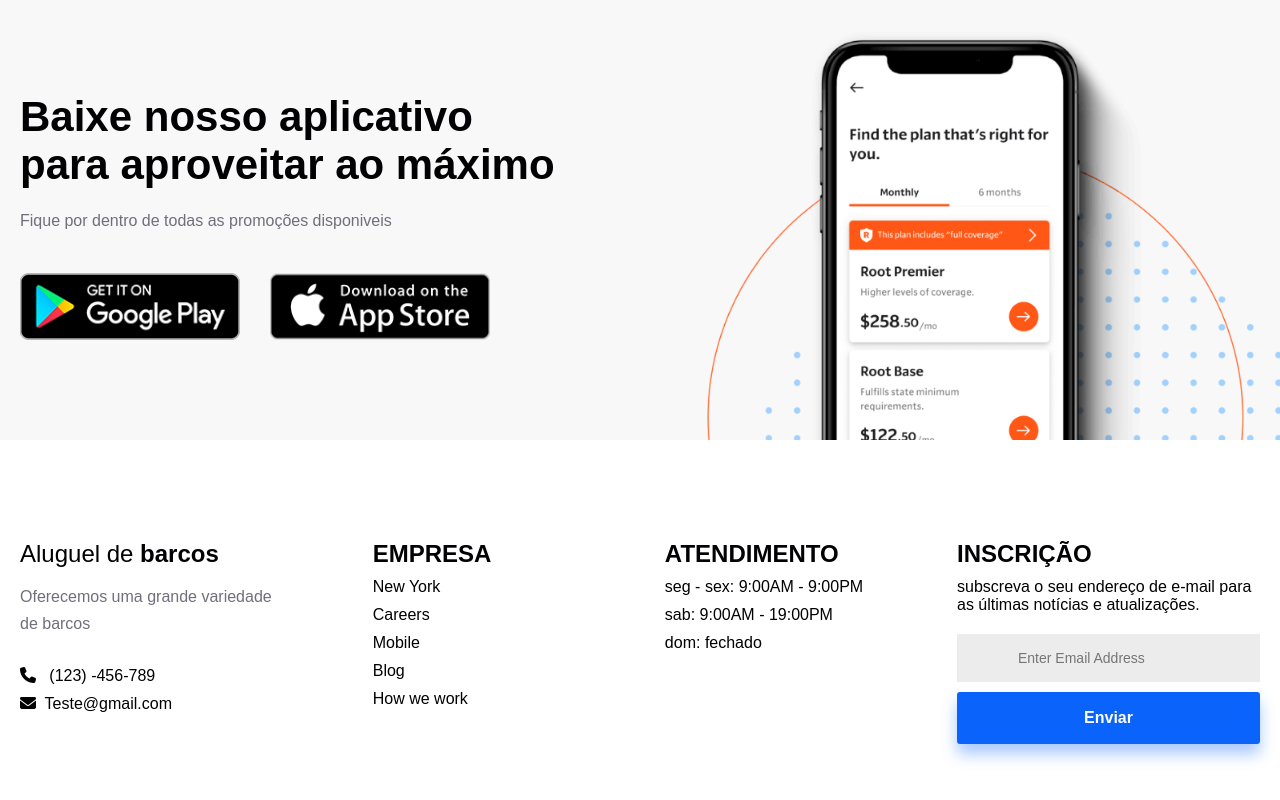
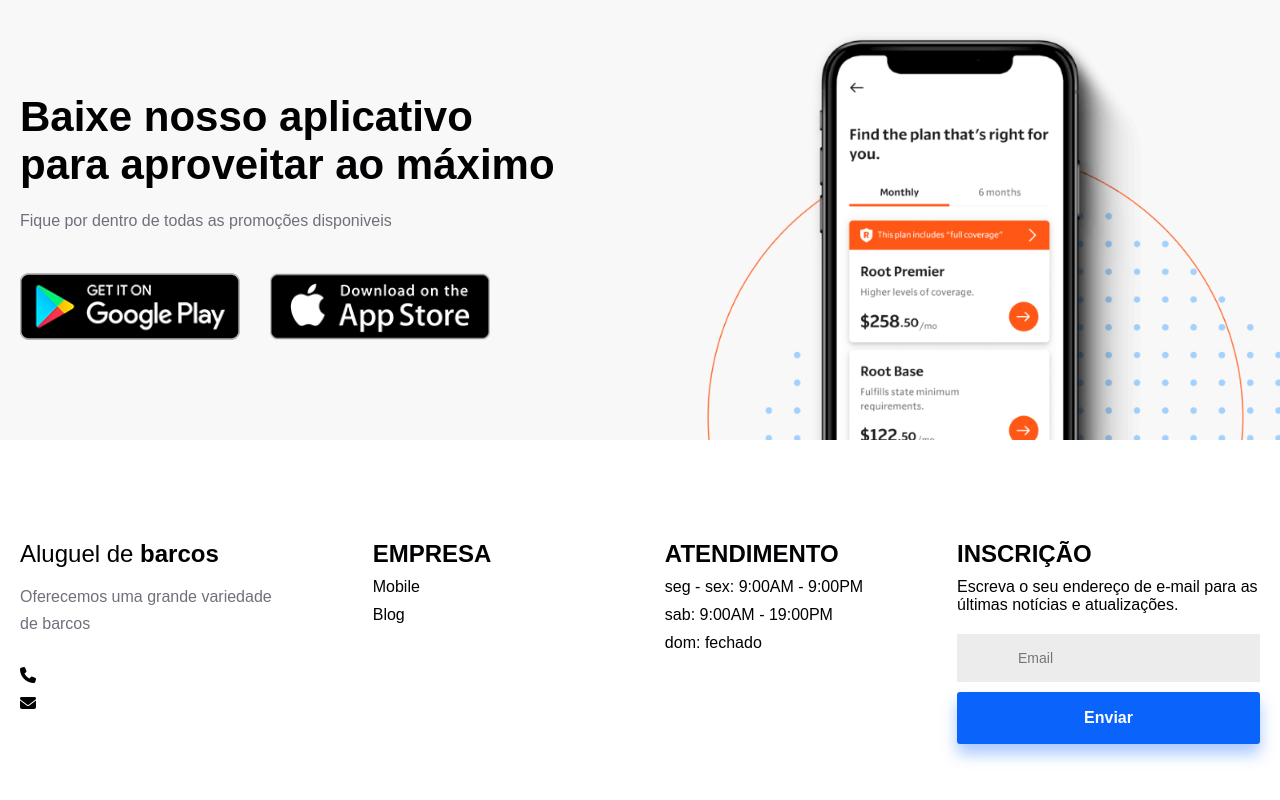
Before and after one commit to jonathanhnr/Rental-boat, a Next.js app: page / in a window 1280 px wide. Shown: the part 4869-5669 px from the top of the page. Built offline with nearby package versions, Linux system fonts and the light colour scheme.

Commit message:
update footer

```diff
--- a/components/Footer/Footer.jsx
+++ b/components/Footer/Footer.jsx
@@ -14,39 +14,27 @@ function Footer() {
                         </li>
                         <li>
                             <a href="tel:123456789">
-                                <i className="fa-solid fa-phone"></i> &nbsp; (123) -456-789
+                                <i className="fa-solid fa-phone"></i> &nbsp;
                             </a>
                         </li>
 
                         <li>
-                            <a
-                                href="mailto:
-                carrental@gmail.com"
-                            >
+                            <a>
                                 <i className="fa-solid fa-envelope"></i>
-                                &nbsp; Teste@gmail.com
+                                &nbsp;
                             </a>
                         </li>
                     </ul>
 
                     <ul className="footer-content__2">
                         <li>EMPRESA</li>
-
-                        <li>
-                            <Link href="/">New York</Link>
-                        </li>
-                        <li>
-                            <Link href="/">Careers</Link>
-                        </li>
                         <li>
                             <Link href="/">Mobile</Link>
                         </li>
                         <li>
                             <Link href="/">Blog</Link>
                         </li>
-                        <li>
-                            <Link href="/">How we work</Link>
-                        </li>
+
                     </ul>
 
                     <ul className="footer-content__2">
@@ -59,10 +47,10 @@ function Footer() {
                     <ul className="footer-content__2">
                         <li>INSCRIÇÃO</li>
                         <li>
-                            <p>subscreva o seu endereço de e-mail para as últimas notícias e atualizações.</p>
+                            <p>Escreva o seu endereço de e-mail para as últimas notícias e atualizações.</p>
                         </li>
                         <li>
-                            <input type="email" placeholder="Enter Email Address"></input>
+                            <input type="email" placeholder="Email"></input>
                         </li>
                         <li>
                             <button className="submit-email">Enviar</button>
--- a/styles/FooterStyles/_footer.scss
+++ b/styles/FooterStyles/_footer.scss
@@ -14,7 +14,7 @@ footer {
   text-align: left;
   color: $text-black;
 
-  @media (max-width: 1100px) {
+  @media (max-width: 1000px) {
     grid-template-columns: 1fr 1fr;
   }
 
```
